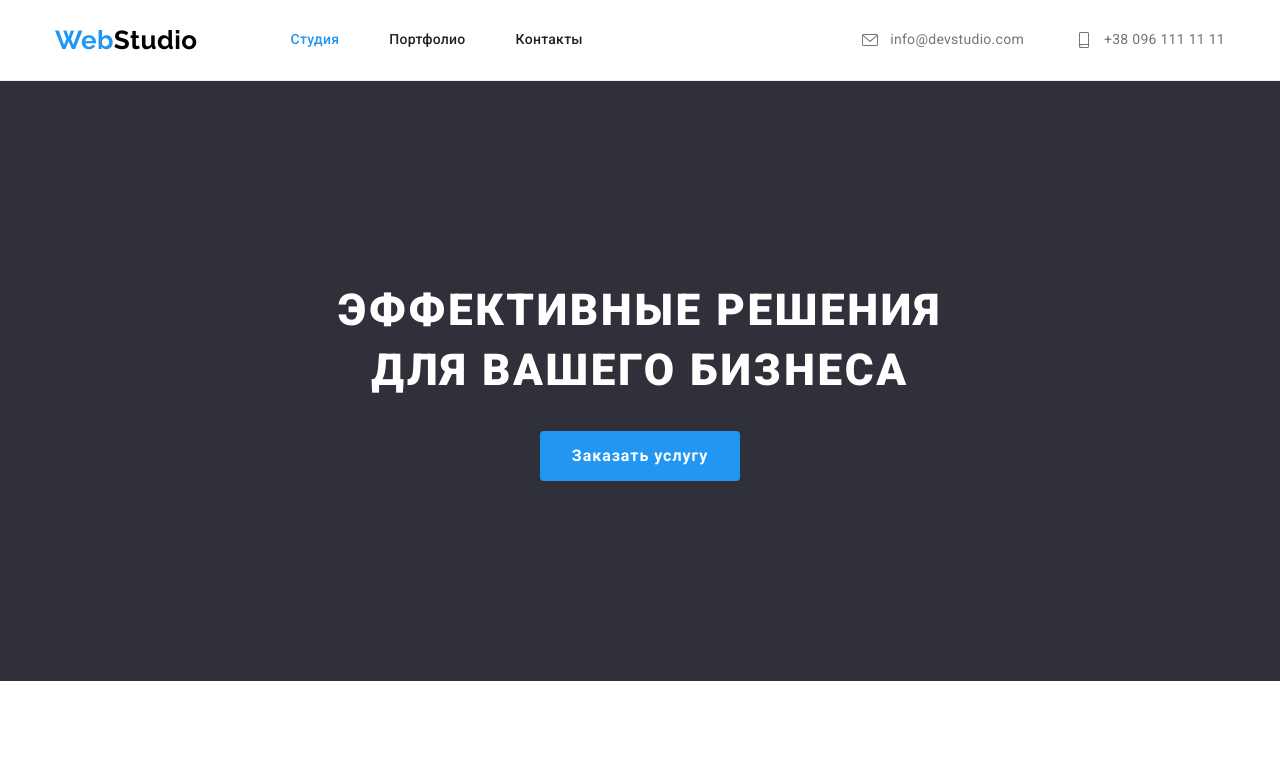
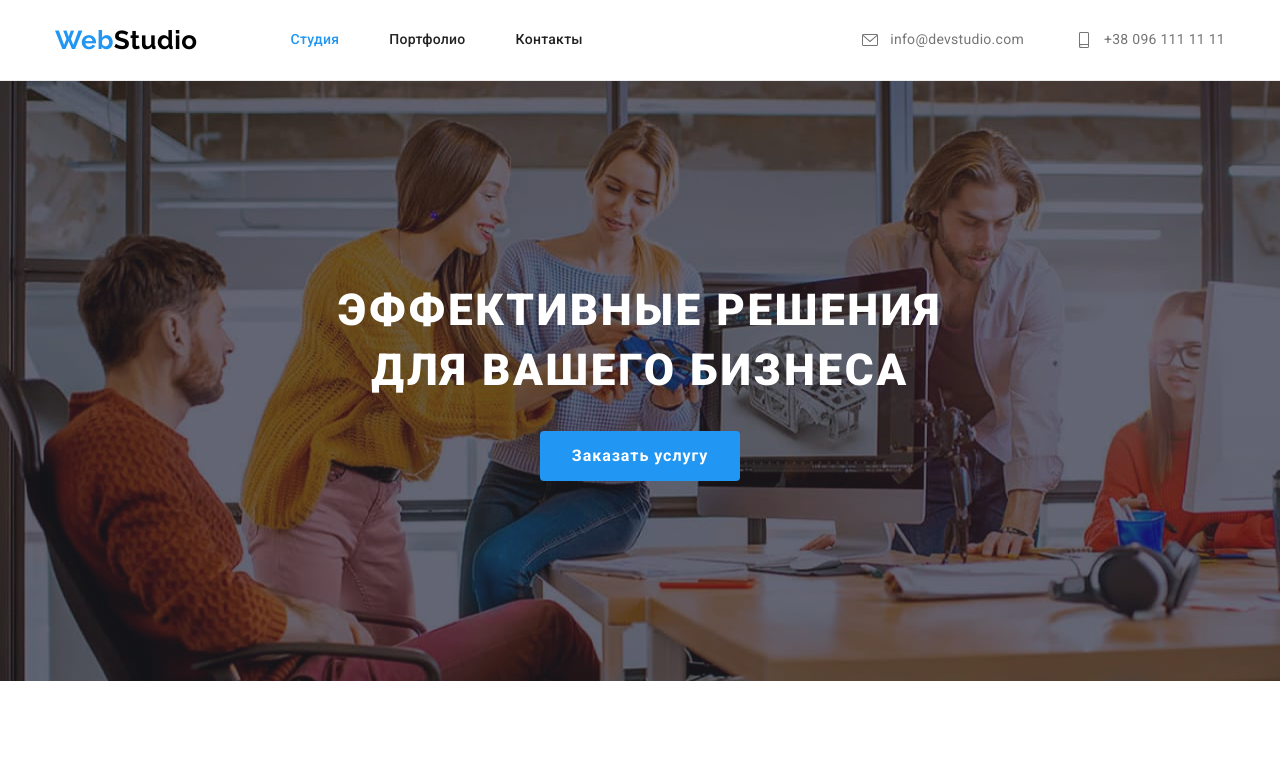
Before and after one commit to AnastasiyaSeroshtan/goit-markup-hw-04, a plain HTML site: page index.html in a window 1280 px wide. Shown: the top 772 px of the page. Drawn offline with nearby package versions, Linux system fonts and the light colour scheme.

Commit message:
добавляет фоновое изображение герою

```diff
--- a/css/styles.css
+++ b/css/styles.css
@@ -10,6 +10,7 @@
   --primary-background-color: #ffffff;
   --secondary-background-color: #e5e5e5;
   --dark-background-color: #2f303a;
+  --bg-images-lianer-gradient: rgba(47, 48, 58, 0.4);
   --button-hover-color: #188ce8;
   --border-img-color: #eeeeee;
   --footer-contact-link-color: #ffffff99;
@@ -163,10 +164,16 @@ img {
 
 /*======= START HERO =======*/
 .hero {
-  text-align: center;
   padding-top: 200px;
   padding-bottom: 200px;
+  text-align: center;
   background-color: var(--dark-background-color);
+  background-image: linear-gradient(
+      var(--bg-images-lianer-gradient),
+      var(--bg-images-lianer-gradient)
+    ),
+    url(../images/hero/bg-fon-hero.jpg);
+  background-size: cover;
 }
 .hero-title {
   margin-bottom: 30px;
```
Also changed, not shown: images/hero/bg-fon-hero.jpg (added).
